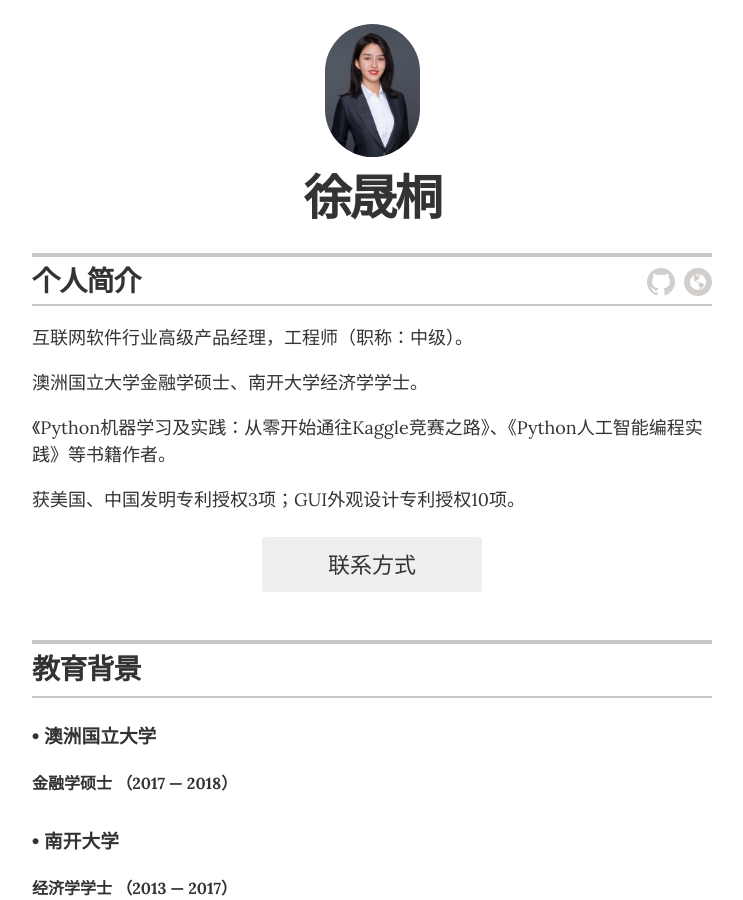
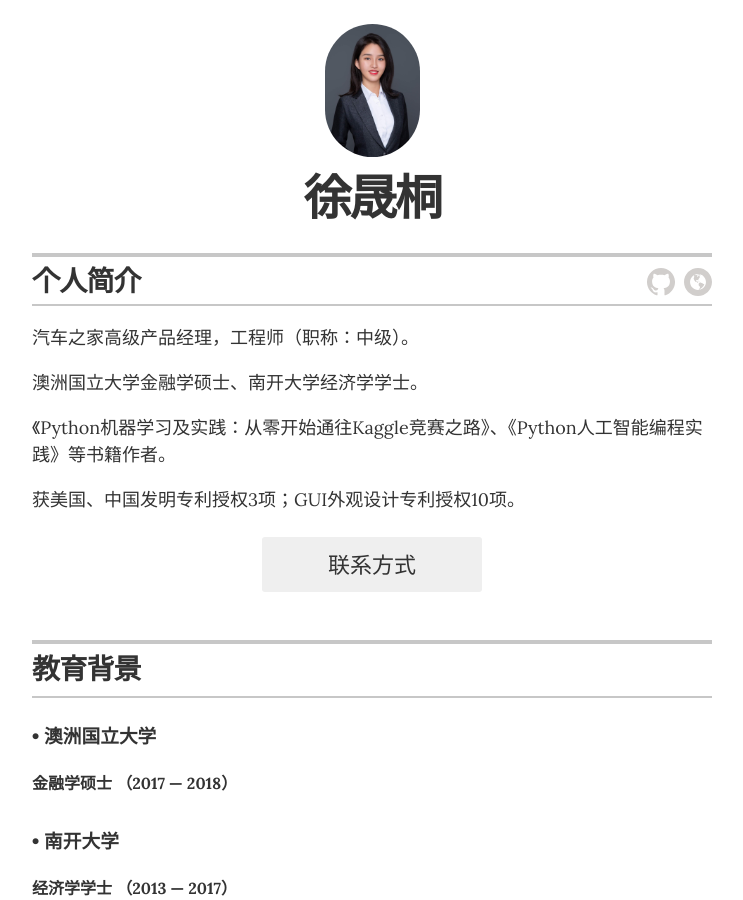
Before and after one commit to taylor-xst/website, a Jekyll site: the page built from index.html, in a window 1280 px wide and 900 px high. Shown: the whole window, without its empty margins (268-1011 px from the left). Built offline with Jekyll 4.4.1, drawn with Linux system fonts in a browser that asks for light colours.

Commit message:
Update _config.yml

```diff
--- a/_config.yml
+++ b/_config.yml
@@ -25,7 +25,7 @@ display_header_contact_info:    "false"
 
 resume_header_intro: "
 
-<p>互联网软件行业高级产品经理，工程师（职称：中级）。</p>
+<p>汽车之家高级产品经理，工程师（职称：中级）。</p>
 
 <p>澳洲国立大学金融学硕士、南开大学经济学学士。</p>
 
```
